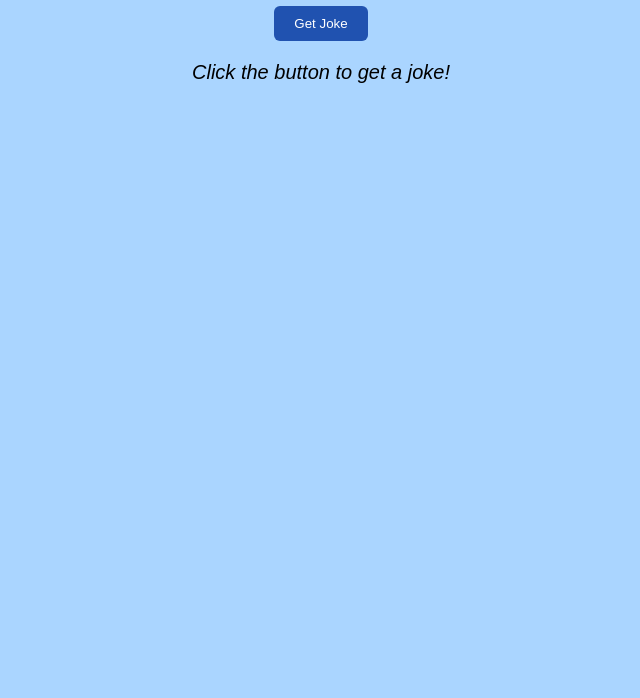
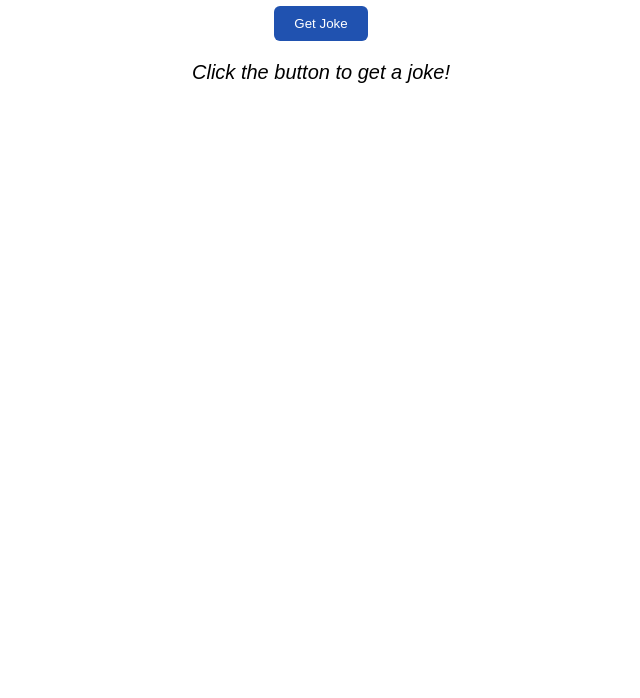
Before and after one commit to Akshit-MMQH/Chuck-Norris-Joke-Generator-, a website: page index.html in a window 1280 px wide. Shown: the part 102-800 px from the top of the page, without its empty margins (319-959 px from the left). Drawn offline with Linux system fonts and the light colour scheme.

Commit message:
Update style.css

```diff
--- a/style.css
+++ b/style.css
@@ -2,7 +2,7 @@ body {
   font-family: Arial, sans-serif;
   text-align: center;
   margin-top: 50px;
-  background: #aad5ff;
+  background: #ffffff;
 }
 
 h1 {
```
